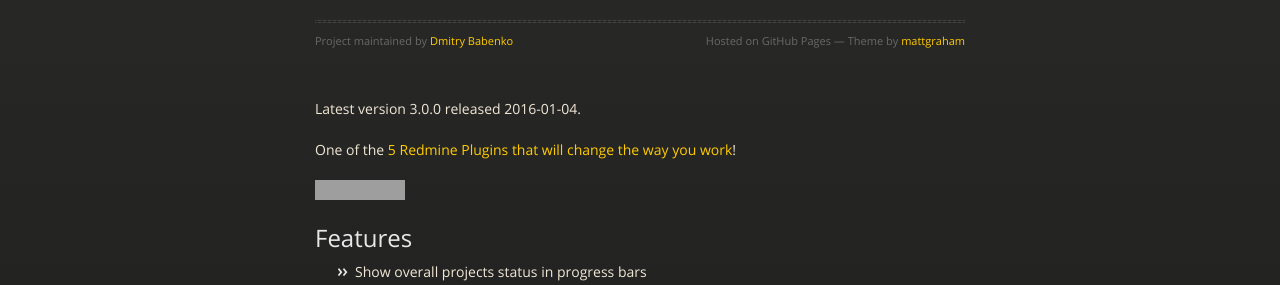
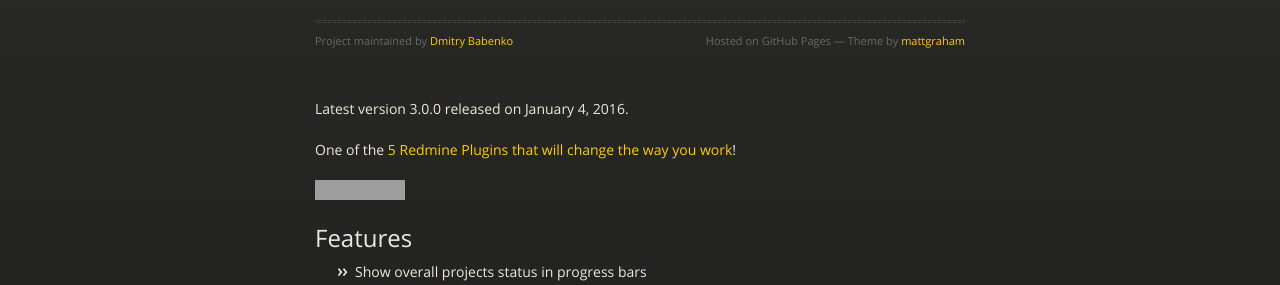
Before and after one commit to ergoserv/redmine-progressive-projects-list, a Jekyll site: the page built from index.md, in a window 1280 px wide and 1400 px high. Shown: the part 173-458 px from the top of the window. Built offline with Jekyll 4.4.1, drawn with Linux system fonts in a browser that asks for light colours; nearby versions of some CDN libraries; some of the changed text lies outside the part shown; grey boxes are pictures that could not be loaded.

Commit message:
Update release date format

```diff
--- a/index.md
+++ b/index.md
@@ -2,7 +2,7 @@
 layout: default
 ---
 
-Latest version 3.0.0 released 2016-01-04.
+Latest version 3.0.0 released on January 4, 2016.
 
 One of the [5 Redmine Plugins that will change the way you work](http://it-consultis.com/blog/5-redmine-plugins-will-change-way-work/)!
 
@@ -49,4 +49,4 @@ Proressive Plugins for Redmine
 * [Progressive Projects List](http://stgeneral.github.io/redmine-progressive-projects-list/) - overall projects status on one page.
 * [Progressive Redmine Theme](http://stgeneral.github.io/redmine-progressive-theme/) - extends default theme with some nice features.
 * [Progressive Gantt Mods](http://stgeneral.github.io/redmine-progressive-gantt-mods/) - assignee column and some preferences for Gantt chart.
-* [Collapsed Journals Plugin](https://github.com/stgeneral/redmine-collapsed-journals) - collapses issue history items without an assosiated note
+* [Collapsed Journals Plugin](https://github.com/stgeneral/redmine-collapsed-journals) - collapses issue history items without an assosiated note.
```
